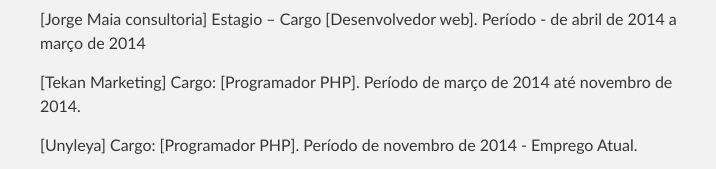
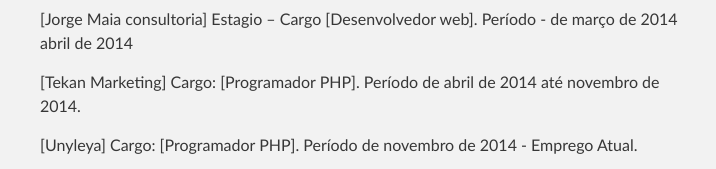
Before and after one commit to Chinaider/chinaider.github.io, a plain HTML site: page index.html in a window 1280 px wide. Shown: the part 524-693 px from the top of the page, 280-996 px from the left. Drawn offline with Linux system fonts and the light colour scheme.

Commit message:
arrumando index.html

```diff
--- a/index.html
+++ b/index.html
@@ -37,10 +37,10 @@
 <a id="minha-experiencia-profissional" class="anchor" href="#minha-experiencia-profissional" aria-hidden="true"><span aria-hidden="true" class="octicon octicon-link"></span></a>Minha experiencia profissional</h2>
 
 <p>[Jorge Maia consultoria]
-Estagio – Cargo [Desenvolvedor web]. Período - de abril de 2014  a  março de 2014</p>
+Estagio – Cargo [Desenvolvedor web]. Período - de março de 2014  abril de 2014</p>
 
 <p>[Tekan Marketing]
-Cargo: [Programador PHP].    Período de março de 2014 até novembro de 2014.</p>
+Cargo: [Programador PHP].    Período de abril de 2014 até novembro de 2014.</p>
 
 <p>[Unyleya]
 Cargo: [Programador PHP].    Período de novembro de 2014  - Emprego Atual.</p>
```
